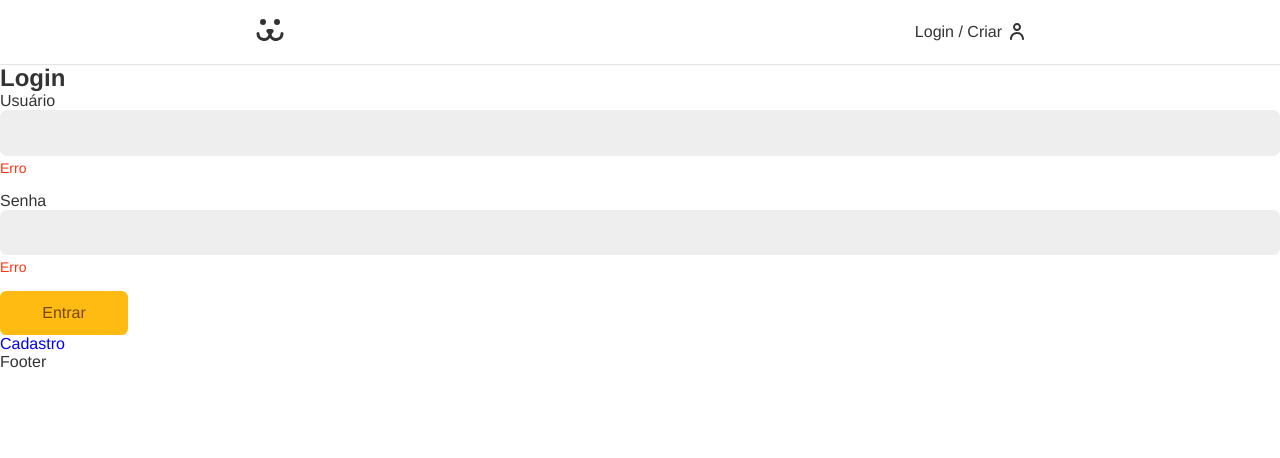
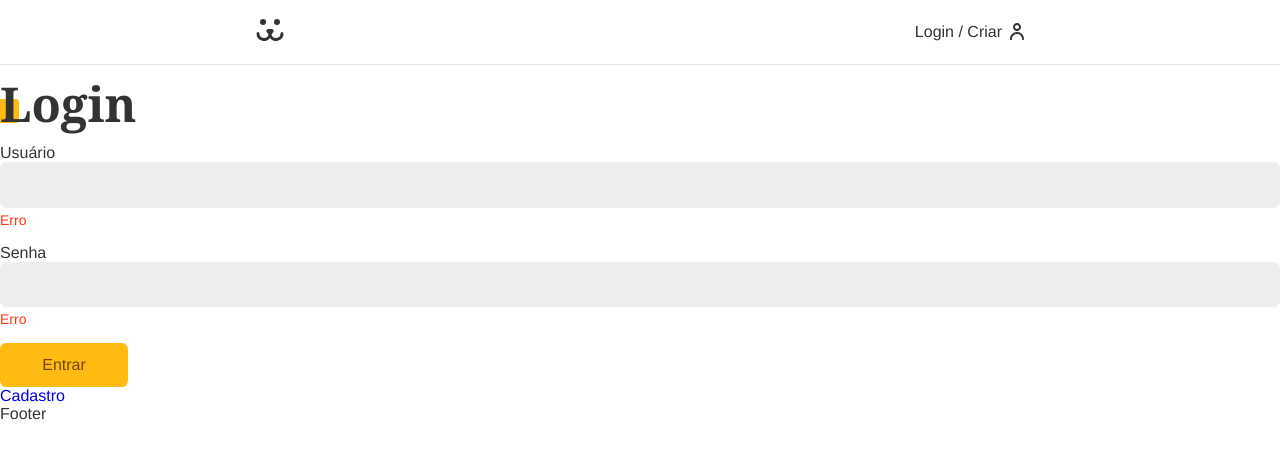
Before and after one commit to Edyane/Dogs, a React (Vite) app in the folder dogs-app/: page /login in a window 1280 px wide. Shown: the top 458 px of the page. Built offline with nearby package versions, Linux system fonts and the light colour scheme.

Commit message:
feat: aplicando estilo ao título

```diff
--- a/dogs-app/src/App.css
+++ b/dogs-app/src/App.css
@@ -49,6 +49,28 @@ a {
 	margin: 0 auto;
 }
 
+.title {
+	font-family: var(--type-second);
+	line-height: 1;
+	font-size: 3rem;
+	margin: 1rem 0;
+	position: relative;
+	z-index: 1;
+}
+
+.title::after {
+	content: '';
+	display: block;
+	width: 1.5rem;
+	height: 1.5rem;
+	background: #fb1;
+	position: absolute;
+	bottom: 5px;
+	left: -5px;
+	border-radius: 0.2rem;
+	z-index: -1;
+}
+
 .animeLeft {
 	opacity: 0;
 	transform: translateX(-20px);
--- a/dogs-app/src/Components/Login/LoginForm.jsx
+++ b/dogs-app/src/Components/Login/LoginForm.jsx
@@ -21,7 +21,7 @@ const LoginForm = () => {
 
     return (
         <section className="animeLeft">
-            <h1>Login</h1>
+            <h1 className="title">Login</h1>
             <form action="" onSubmit={handleSubmit}>
                 <Input label="Usuário" type="text" name="username" {...username} />
                 <Input label="Senha" type="password" name="password" {...password} />
```
